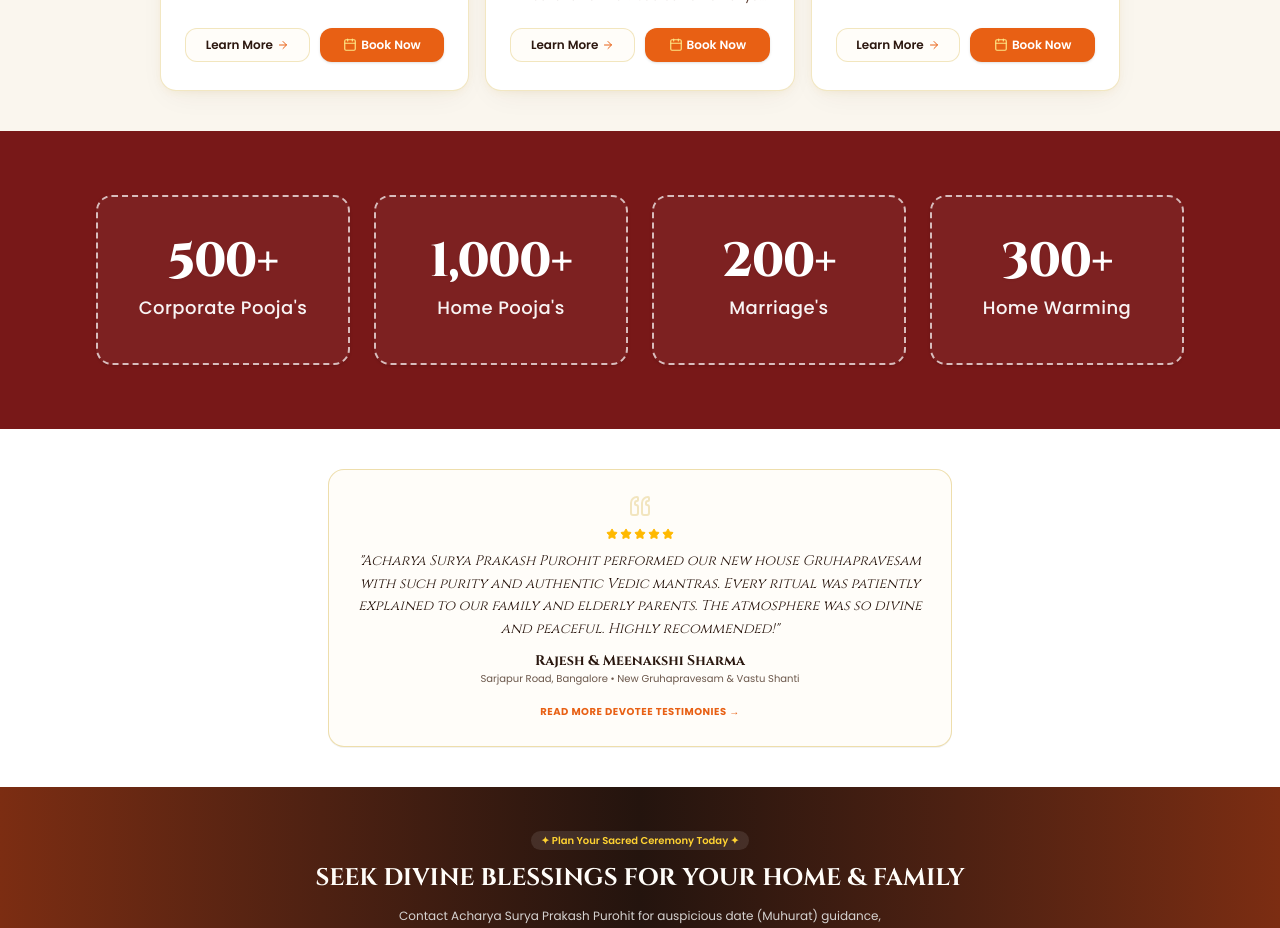
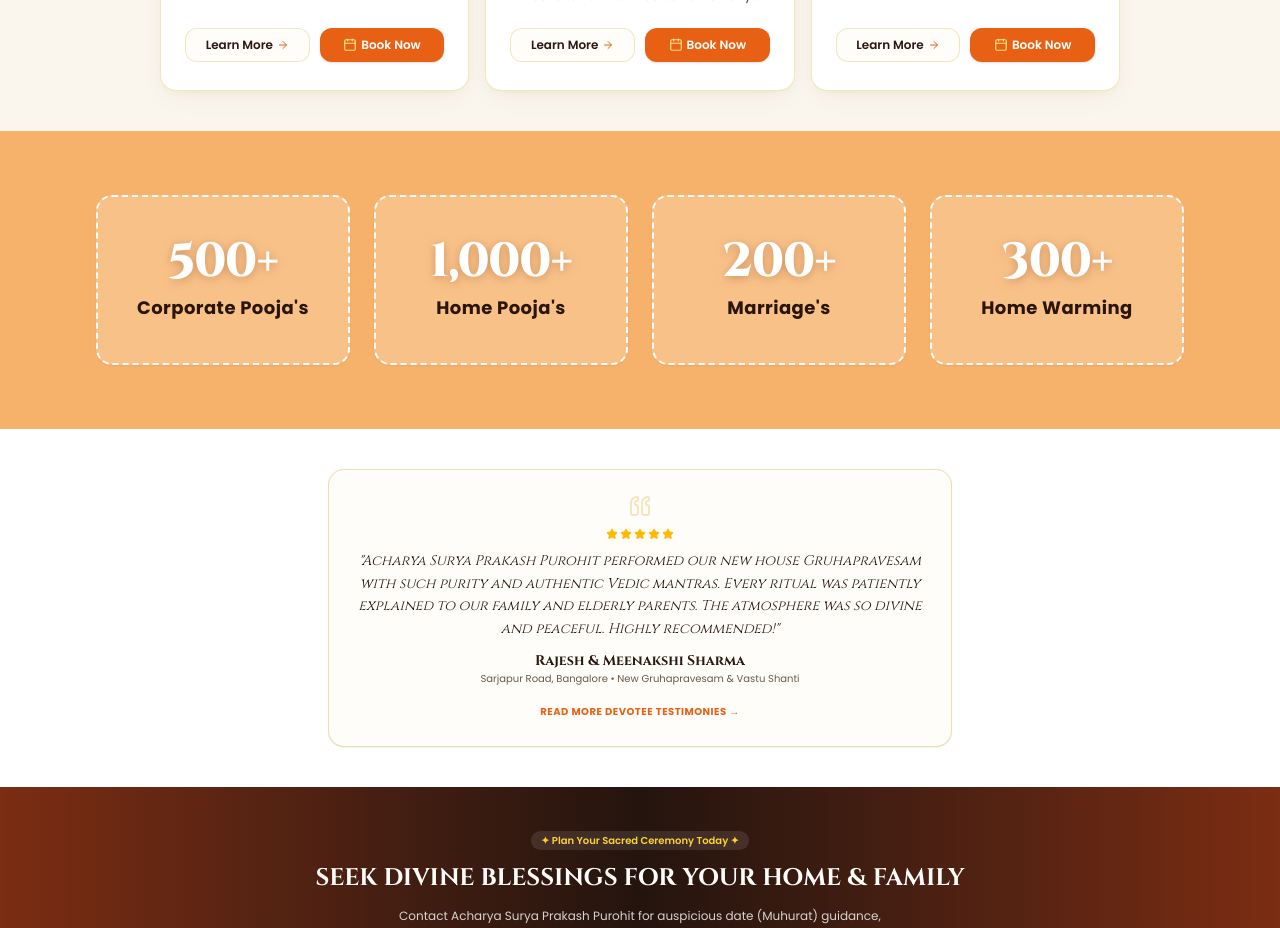
Before and after one commit to Shrikanthkk/prakash-purohit, a React (Vite) app: page / in a window 1280 px wide. Shown: the part 1620-2548 px from the top of the page. Built offline with nearby package versions, Linux system fonts and the light colour scheme; a web font is replaced by a local one.

Commit message:
Update statistics achievement counter section background to soft light orange (#F6B26B)

```diff
--- a/src/components/StatsCounterSection.tsx
+++ b/src/components/StatsCounterSection.tsx
@@ -81,7 +81,7 @@ export const StatsCounterSection: React.FC = () => {
   return (
     <section
       ref={sectionRef}
-      className="py-14 sm:py-16 bg-[#781818] relative overflow-hidden"
+      className="py-14 sm:py-16 bg-[#F6B26B] relative overflow-hidden"
     >
       <div className="max-w-6xl mx-auto px-4 sm:px-6 lg:px-8 relative z-10">
         {/* 4 Stats Cards in 1 Row (Responsive: 1 col on mobile, 2 cols on tablet, 4 cols on desktop) */}
@@ -94,16 +94,16 @@ export const StatsCounterSection: React.FC = () => {
             return (
               <div
                 key={idx}
-                className="rounded-2xl border-2 border-dashed border-white/70 bg-white/[0.04] p-6 sm:p-8 flex flex-col items-center justify-center text-center transition-transform duration-300 hover:scale-[1.02] shadow-sm min-h-[150px] sm:min-h-[170px]"
+                className="rounded-2xl border-2 border-dashed border-white bg-white/20 backdrop-blur-xs p-6 sm:p-8 flex flex-col items-center justify-center text-center transition-transform duration-300 hover:scale-[1.02] shadow-xs min-h-[150px] sm:min-h-[170px]"
               >
                 {/* Large Bold Animated Number */}
-                <div className="font-serif text-3xl sm:text-4xl lg:text-5xl font-extrabold text-white tracking-tight drop-shadow-xs">
+                <div className="font-serif text-3xl sm:text-4xl lg:text-5xl font-extrabold text-white tracking-tight drop-shadow-[0_2px_5px_rgba(120,40,0,0.3)]">
                   {displayedValue}
                   {stat.suffix}
                 </div>
 
                 {/* Description Label */}
-                <div className="mt-2 text-sm sm:text-base lg:text-lg font-medium text-white/95 tracking-wide">
+                <div className="mt-2 text-sm sm:text-base lg:text-lg font-bold text-[#2B1408] tracking-wide">
                   {stat.label}
                 </div>
               </div>
```
